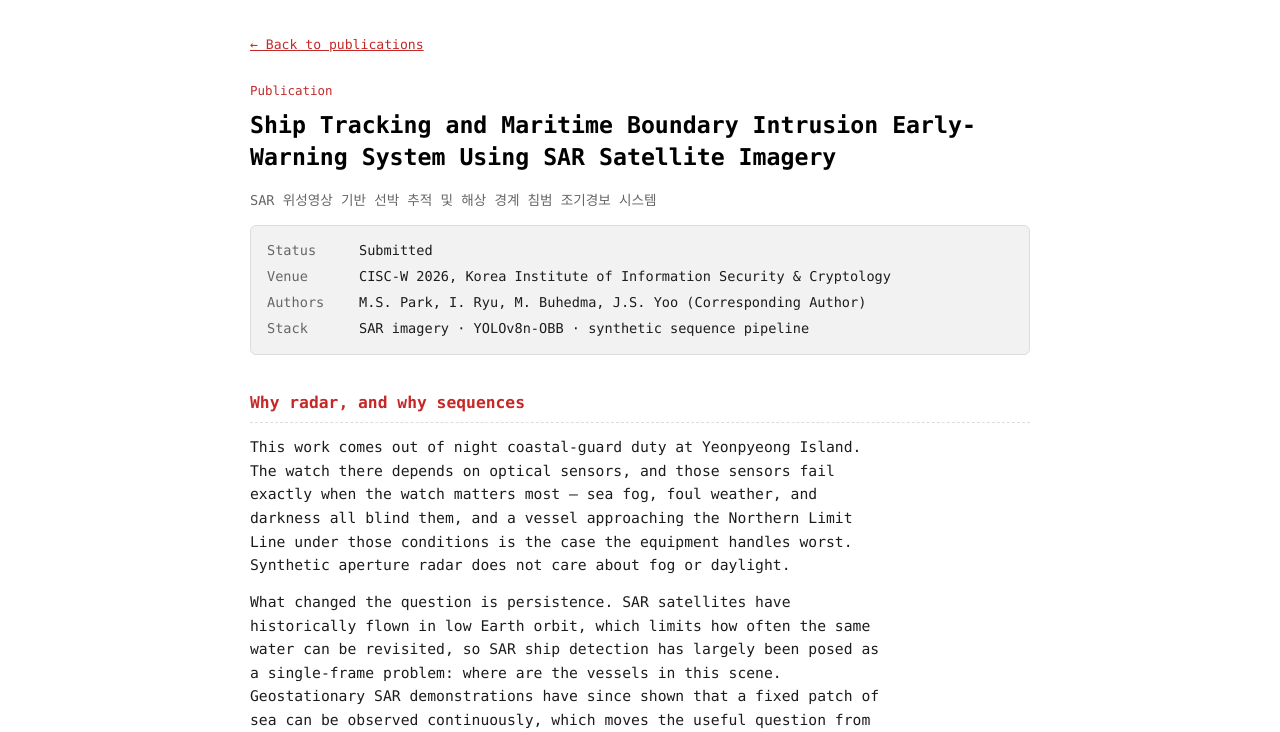
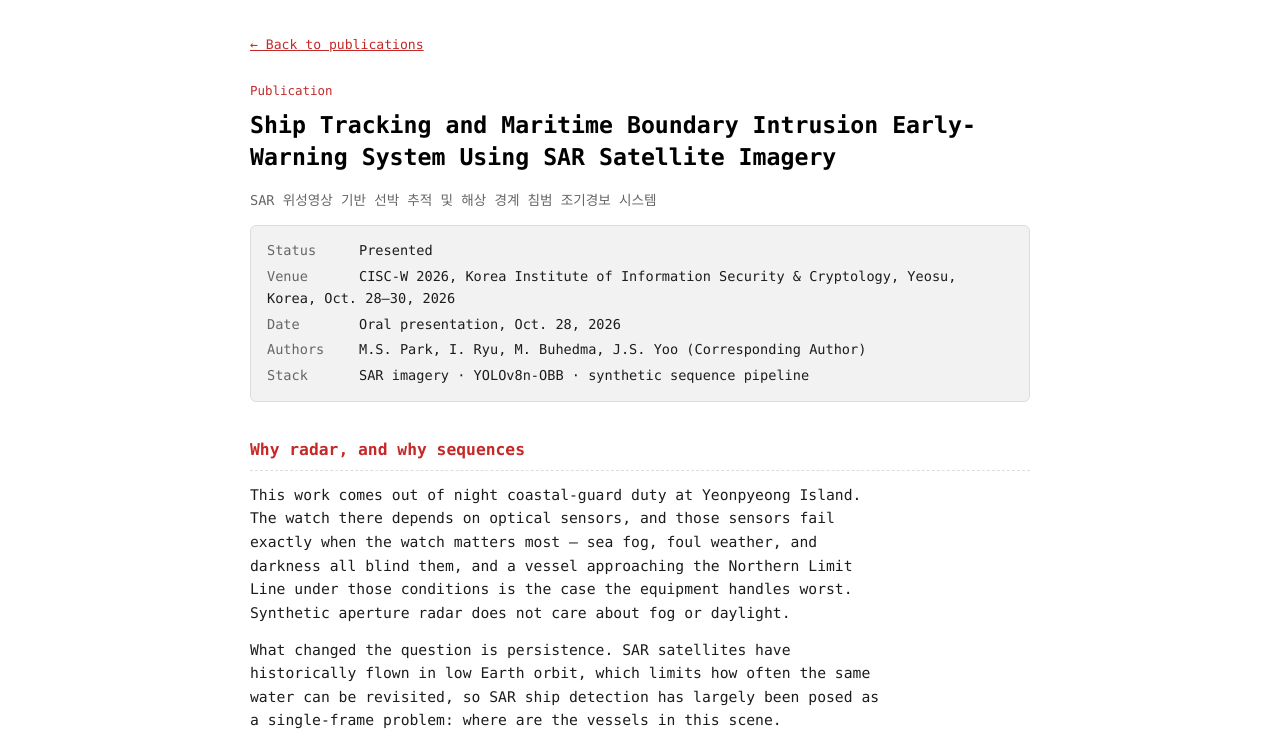
Before and after one commit to rokyp1278/rokyp1278.github.io, a plain HTML site: page publications/sar-ship-tracking.html in a window 1280 px wide. Shown: the part 66-798 px from the top of the page. Drawn offline with Linux system fonts and the light colour scheme.

Commit message:
Mark CISC-W'26 SAR paper as presented
The paper was accepted to CISC-W'26 (Korea Institute of Information
Security & Cryptology) and presented orally on Oct. 28, 2026 in Yeosu.
Update the status badge from Submitted to Presented and add the venue
location, conference dates, and presentation date.

Co-Authored-By: Claude Opus 5 <noreply@anthropic.com>

```diff
--- a/publications/sar-ship-tracking.html
+++ b/publications/sar-ship-tracking.html
@@ -31,8 +31,9 @@
     <p class="pub-title-kr">SAR 위성영상 기반 선박 추적 및 해상 경계 침범 조기경보 시스템</p>
 
     <div class="detail-meta">
-      <span><span class="label">Status</span><span class="val">Submitted</span></span>
-      <span><span class="label">Venue</span><span class="val">CISC-W 2026, Korea Institute of Information Security &amp; Cryptology</span></span>
+      <span><span class="label">Status</span><span class="val">Presented</span></span>
+      <span><span class="label">Venue</span><span class="val">CISC-W 2026, Korea Institute of Information Security &amp; Cryptology, Yeosu, Korea, Oct. 28&ndash;30, 2026</span></span>
+      <span><span class="label">Date</span><span class="val">Oral presentation, Oct. 28, 2026</span></span>
       <span><span class="label">Authors</span><span class="val">M.S. Park, I. Ryu, M. Buhedma, J.S. Yoo (Corresponding Author)</span></span>
       <span><span class="label">Stack</span><span class="val">SAR imagery · YOLOv8n-OBB · synthetic sequence pipeline</span></span>
     </div>
```
Also changed, not shown: index.html (+3 -2 lines).
